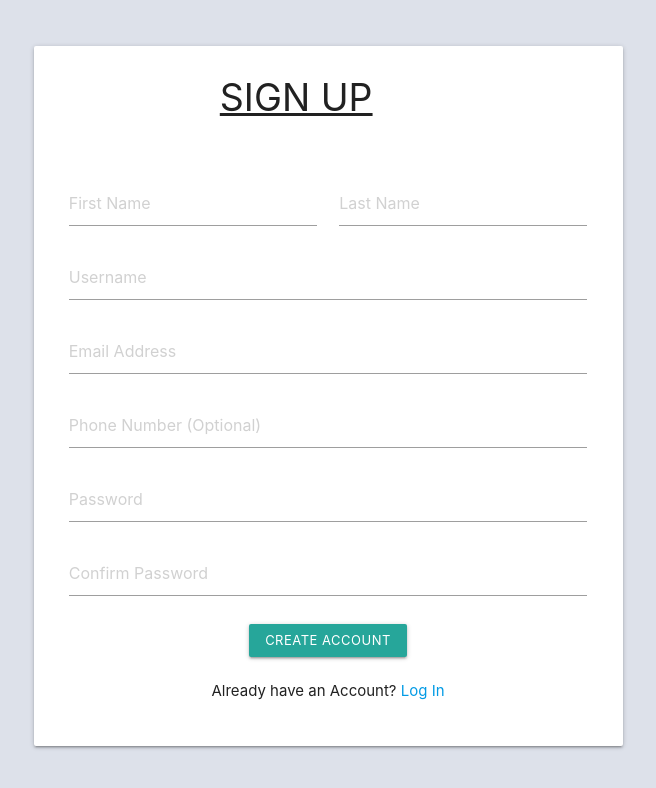
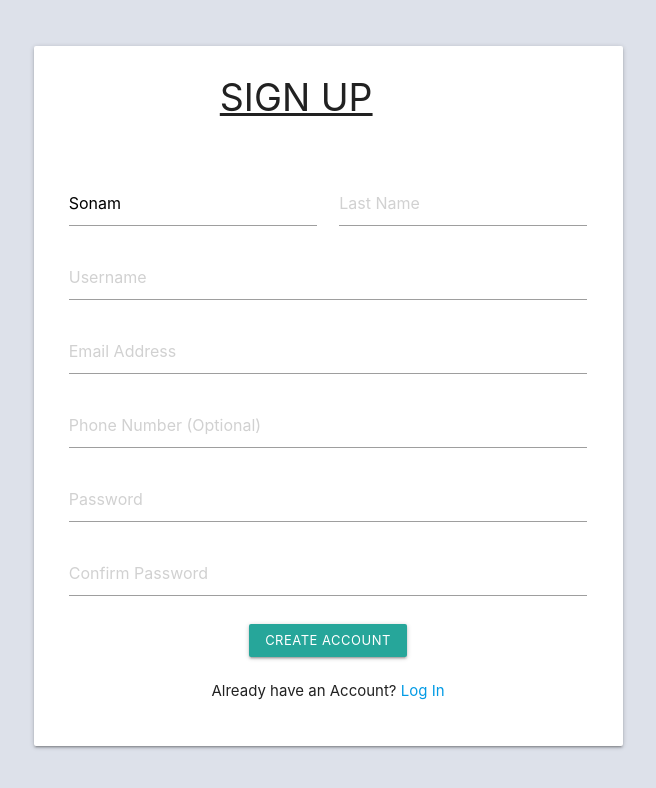
Before and after one commit to LSBDCMonroe/project-management-app, a React (Create React App) app: page /signup in a window 1280 px wide. Shown: the top 788 px of the page, without its empty margins (312-968 px from the left). Built offline with nearby package versions, Linux system fonts and the light colour scheme.

Commit message:
input validation changes but doesnt work

```diff
--- /dev/null
+++ b/src/components/SignUpForm.tsx
@@ -0,0 +1,75 @@
+import React, { Component } from 'react';
+import '../pages/Startpage.css';
+
+
+
+class SignUpForm extends Component<any, any>{
+
+    constructor(props:any){
+        super(props);
+        this.state = {
+            firstName : "Sonam",
+            lastName : "",
+            userName : "",
+            email : "",
+            phone : "",
+            password : "",
+            confirmPassword : ""
+        }
+    }
+
+    handleName = (event: any) =>{
+        console.log(event.target);
+    }
+
+    render(){
+        return(
+            <div>
+                <div className="row">
+                <div className="col S4">
+                    <input type="text" placeholder="First Name" defaultValue={this.state.firstName}
+                    onChange={this.handleName}  />
+                </div>
+                <div className="col s6">
+                    <input type="text" placeholder="Last Name" defaultValue={this.state.lastName} />
+                </div>
+                </div>
+                <div className="row">
+                    <div className="col s12">
+                        <input type="text" placeholder="Username" defaultValue={this.state.userName} />
+                    </div>
+                </div>
+                <div className="row">
+                    <div className="col s12">
+                        <input type="text" placeholder="Email Address" defaultValue={this.state.email}/>
+                    </div>
+                </div>
+                <div className="row">
+                    <div className="col s12">
+                        <input type="text" placeholder="Phone Number (Optional)" defaultValue={this.state.phone} />
+                    </div>
+                </div>
+                <div className="row">
+                    <div className="col s12">
+                        <input type="password" placeholder="Password" defaultValue={this.state.password}/>
+                    </div>
+                </div>
+                <div className="row">
+                    <div className="col s12">
+                        <input type="password" placeholder="Confirm Password" defaultValue={this.state.confirmPasssword} />
+                    </div>
+                </div>
+                <div className="center-align">
+                    <button className="btn btn-small waves-effect waves-light" >Create Account</button>
+                    <div className="logButton"><br /> Already have an Account?
+                        <a href="./Startpage"> Log In</a>
+                    </div>
+                </div>
+            </div>
+            )
+    }
+
+
+}
+
+export default SignUpForm;
--- a/src/components/index.tsx
+++ b/src/components/index.tsx
@@ -10,5 +10,6 @@ import {Modal, ModalTemp} from './Modal';
 import Footer from './Footer';
 import SelectInput from './SelectInput';
 import TeamMember from './TeamMember';
+import SignUpForm from './SignUpForm';
 
-export {Header, Loader, Navbar, SideNavbar, Project, Modal, SelectInput, Dashboard, Footer, TeamMember, ModalTemp};
+export {Header, Loader, Navbar, SideNavbar, Project, Modal, SelectInput, Dashboard, Footer, TeamMember, ModalTemp, SignUpForm};
--- a/src/pages/Signup.tsx
+++ b/src/pages/Signup.tsx
@@ -1,6 +1,7 @@
 import React from 'react';
 import styled from 'styled-components';
 import './Startpage.css';
+import {SignUpForm} from '../components';
 
 
 
@@ -19,10 +20,7 @@ const Wrapper = styled.div`
   padding-left: 30%;
   text-decoration: underline;
   `;
-function passwordCheck() {
-  let textinput = React.createRef();
 
-}
 
 const Signup = ({login}:{login: any})=>
               <Wrapper className="wrapper-item-center">
@@ -31,29 +29,13 @@ const Signup = ({login}:{login: any})=>
                     <p className="center-align">
                       <Header>SIGN UP</Header>
                     </p>
-                    <div className="row">
-                      <div className="col S4"><input type="text" placeholder="First Name"/></div>
-                      <div className="col s6"><input type="text" placeholder="Last Name"/></div>
-                    </div>
-                    <div className="row">
-                      <div className="col s12"><input type="text" placeholder="Username"/></div>
-                    </div>
-                    <div className="row">
-                      <div className="col s12"><input type="text" placeholder="Email Address"/></div>
-                    </div>
-                    <div className="row">
-                      <div className="col s12"><input type="text" placeholder="Phone Number (Optional)"/></div>
-                    </div>
-                    <div className="row">
-                      <div className="col s12"><input type="password" placeholder="Password"/></div>
-                    </div>
-                    <div className="row">
-                      <div className="col s12"><input type="password" placeholder="Confirm Password" onChange={passwordCheck}/></div>
-                    </div>
-                    <p className="center-align">
-                      <button className="btn btn-small waves-effect waves-light" onClick={login}>Create Account</button>
-                      <div className="logButton"><br/> Already have an Account?<a href="./Startpage"> Log In</a></div>
-                    </p>
+                    < SignUpForm></ SignUpForm>
+
+
+
+
+
+
                   </div>
                 </div>
               </Wrapper>;
```
Also changed, not shown: 1 other file (tests, documents, lock files or other folders).
